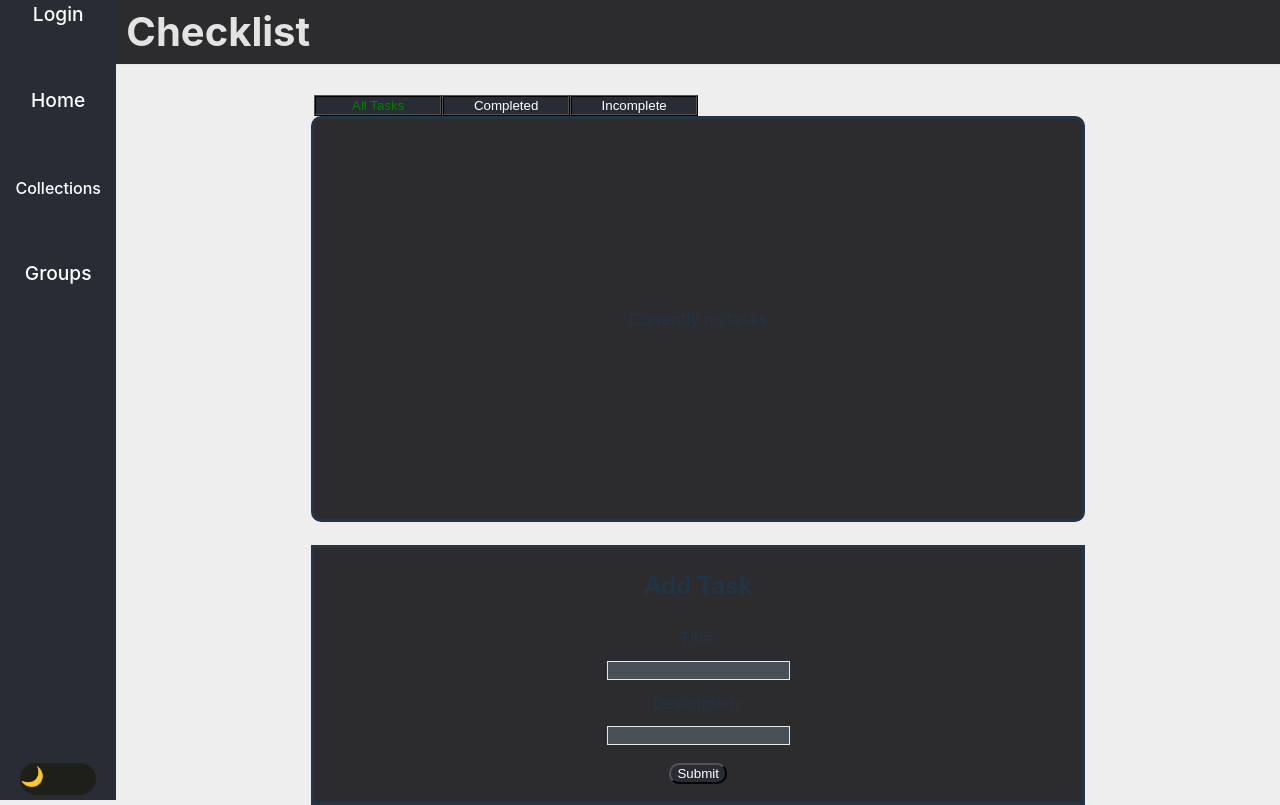
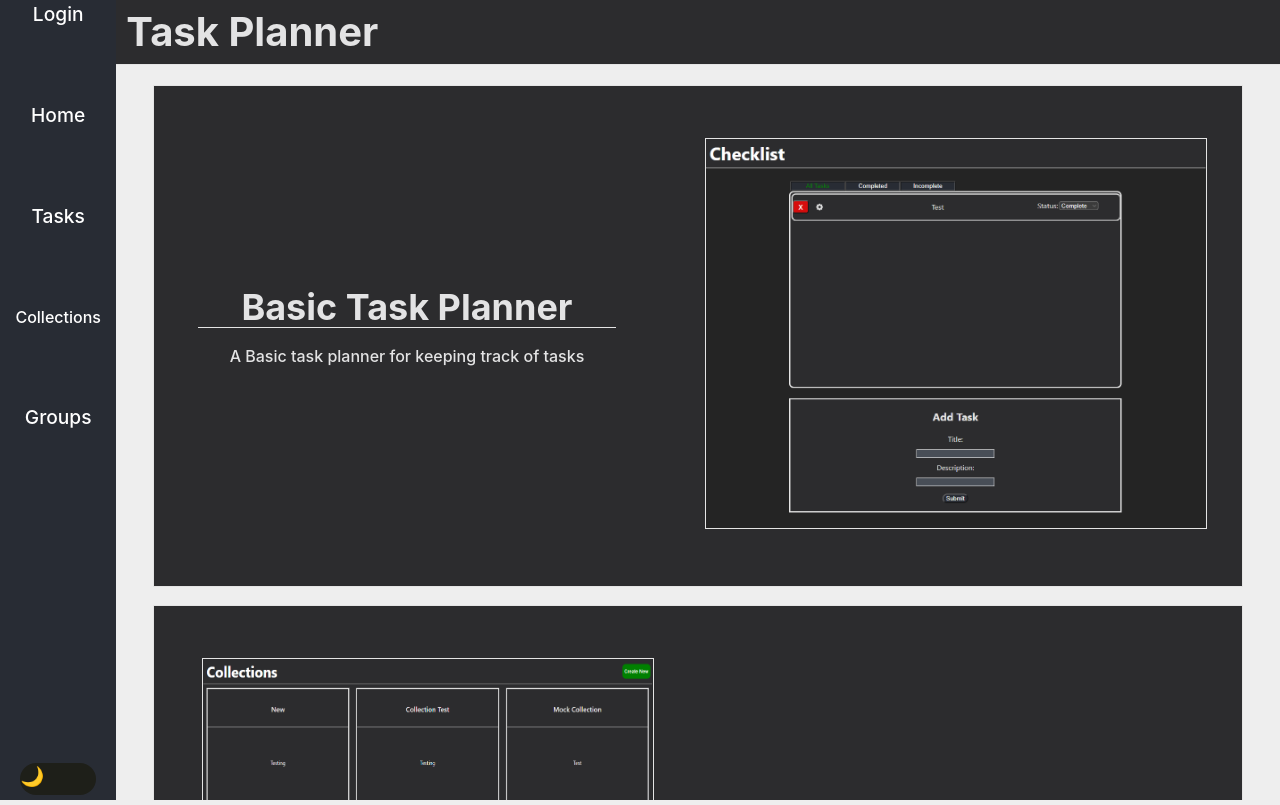
Before and after one commit to JesusMunoz01/TaskPlanner, a React (Vite) app in the folder client/: page / in a window 1280 px wide. Built offline with nearby package versions, Linux system fonts and the light colour scheme.

Commit message:
modified routes: Home is now landing and tasks are in a new /tasks route

```diff
--- a/client/src/App.jsx
+++ b/client/src/App.jsx
@@ -113,8 +113,8 @@ function App() {
           </div>
           <div className='home'>
           <Routes>
-            <Route path="/landing" element={<Landing/>}/>
-            <Route path="/" element={<Home data={taskData} isLogged={userLogin} updateTask={updateTask}/>} />
+            <Route path="/" element={<Landing/>}/>
+            <Route path="/tasks" element={<Home data={taskData} isLogged={userLogin} updateTask={updateTask}/>} />
             <Route path="/login" element={<Login loginStatus={loginStatus}/>} />
             <Route path="/collections" element={<Collections data={collectionData} isLogged={userLogin} updateCollection={updateCollection}/>} />
             <Route path="/collections/:collectionID" element={<CollectionTasks data={collectionData} isLogged={userLogin} updateCollection={updateCollection}/>}/>
--- a/client/src/components/errorRoute.jsx
+++ b/client/src/components/errorRoute.jsx
@@ -13,7 +13,7 @@ export default function ErrorRoute() {
 
     const redirect = () => {
         window.sessionStorage.setItem("selectedRoute", "Home")
-        window.location.href = "/landing";
+        window.location.href = "/";
     }
 
     return (
--- a/client/src/components/navbar.jsx
+++ b/client/src/components/navbar.jsx
@@ -57,6 +57,7 @@ export const Navbar = ({loginStatus}) => {
                 <li aria-label='loginLink'>{!cookies.access_token ? (<Link id="Login" onClick={(e) => changeActive(e.target.innerText)} to={"/login"}>
                     <span>Login</span></Link>) : <button id="logoutBtn" onClick={logout}>Logout</button>}</li>
                 <li><Link id="Home" onClick={(e) => changeActive(e.target.innerText)} to={"/"}><span>Home</span></Link></li>
+                <li><Link id="Tasks" onClick={(e) => changeActive(e.target.innerText)} to={"/tasks"}><span id='tasksLink'>Tasks</span></Link></li>
                 <li><Link id="Collections" onClick={(e) => changeActive(e.target.innerText)} to={"/collections"}><span id='collectionLink'>Collections</span></Link></li>
                 <li><Link id="Groups" onClick={(e) => changeActive(e.target.innerText)} to={"/groups"}><span id='groupLink'>Groups</span></Link></li>
             </div>
```
